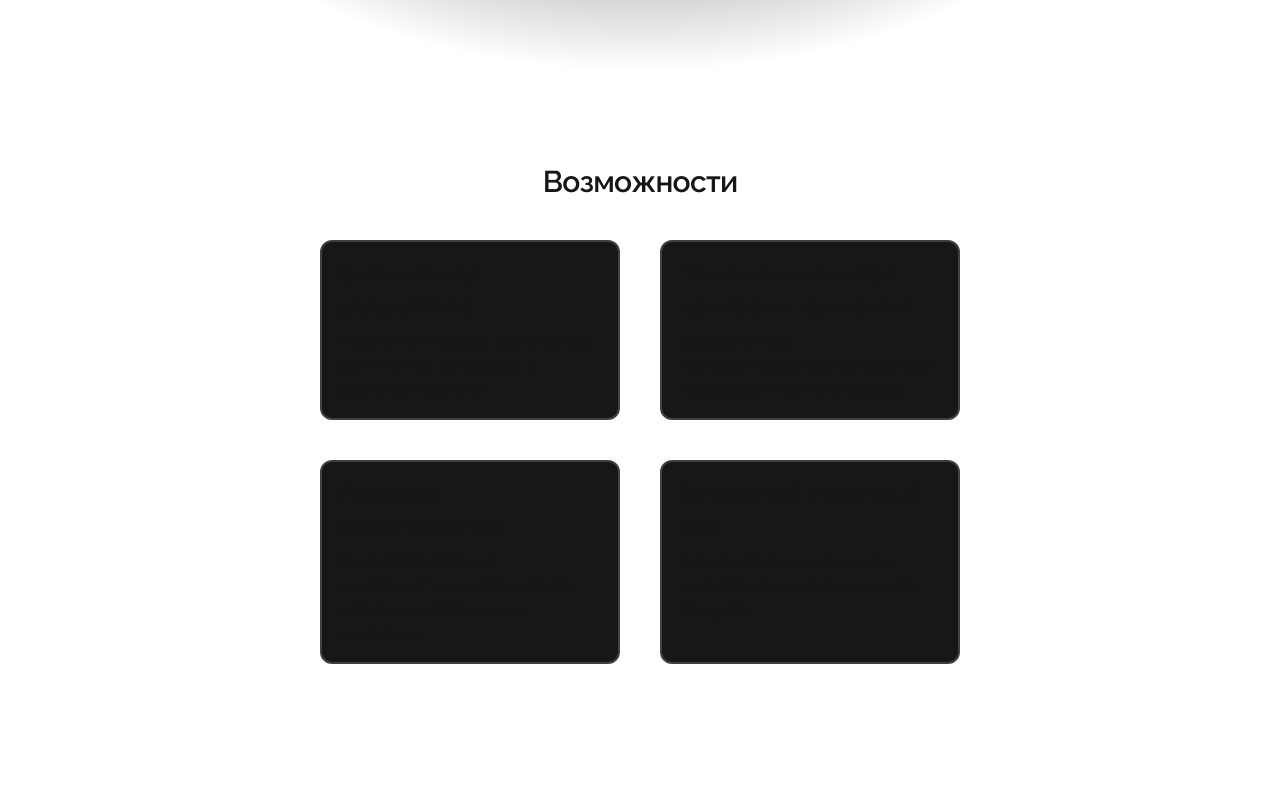
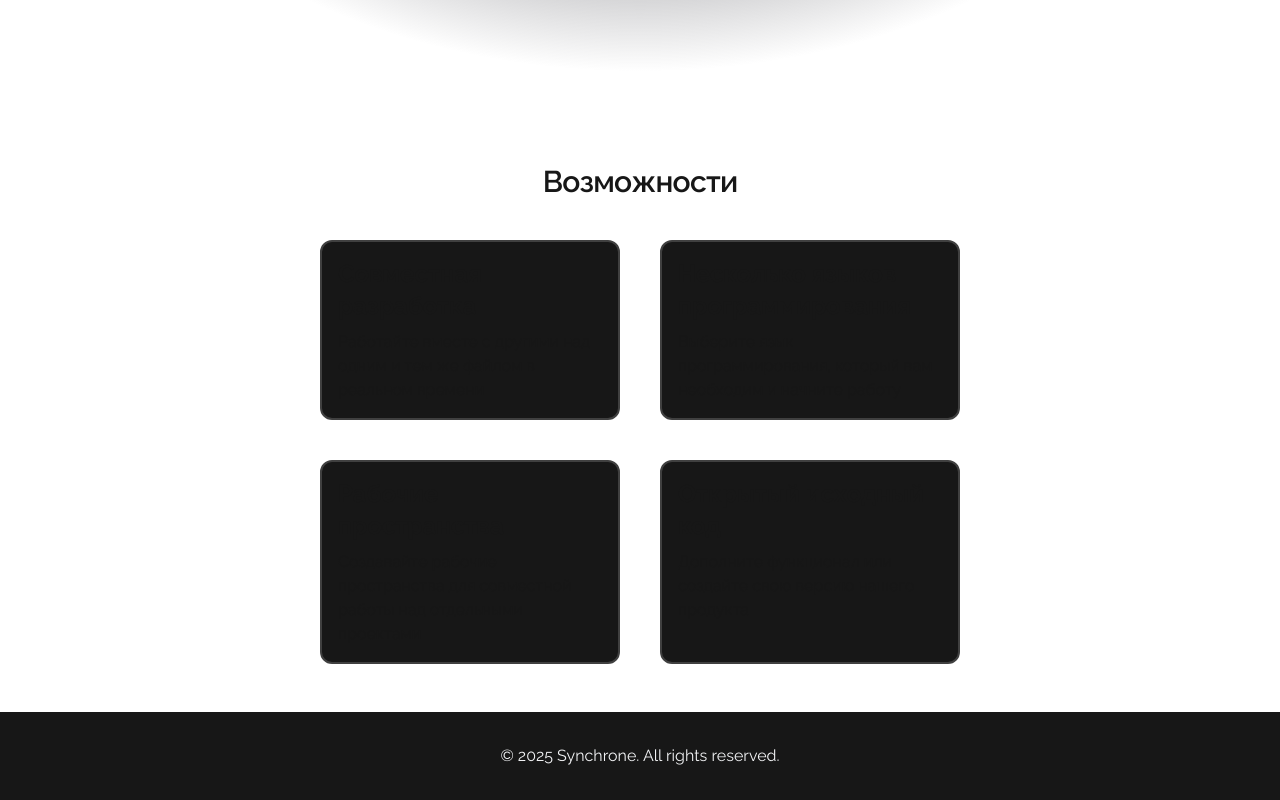
Before and after one commit to incandesc3nce/synchrone, a Next.js app in the folder synchrone/: page / in a window 1280 px wide. Shown: the part 668-1468 px from the top of the page. Before the commit the page ends 1332 px from the top, so only its background shows below. Built offline with nearby package versions, Linux system fonts and the light colour scheme.

Commit message:
feat: add footer

```diff
--- a/synchrone/src/app/page.tsx
+++ b/synchrone/src/app/page.tsx
@@ -5,12 +5,15 @@ export default function HomePage() {
   return (
     <div className="font-raleway">
       <Header />
-      <div className="flex flex-col items-center justify-center min-h-screen gap-16">
+      <div className="flex flex-col items-center justify-center min-h-screen gap-16 mb-12">
         <main className="flex flex-col gap-8 items-center justify-center">
           <HeroSection />
           <FeaturesSection />
         </main>
       </div>
+      <footer className="flex flex-col items-center justify-center gap-4 py-8 bg-neutral-900 text-gray-100">
+        <p>&copy; 2025 Synchrone. All rights reserved.</p>
+      </footer>
     </div>
   );
 }
```
